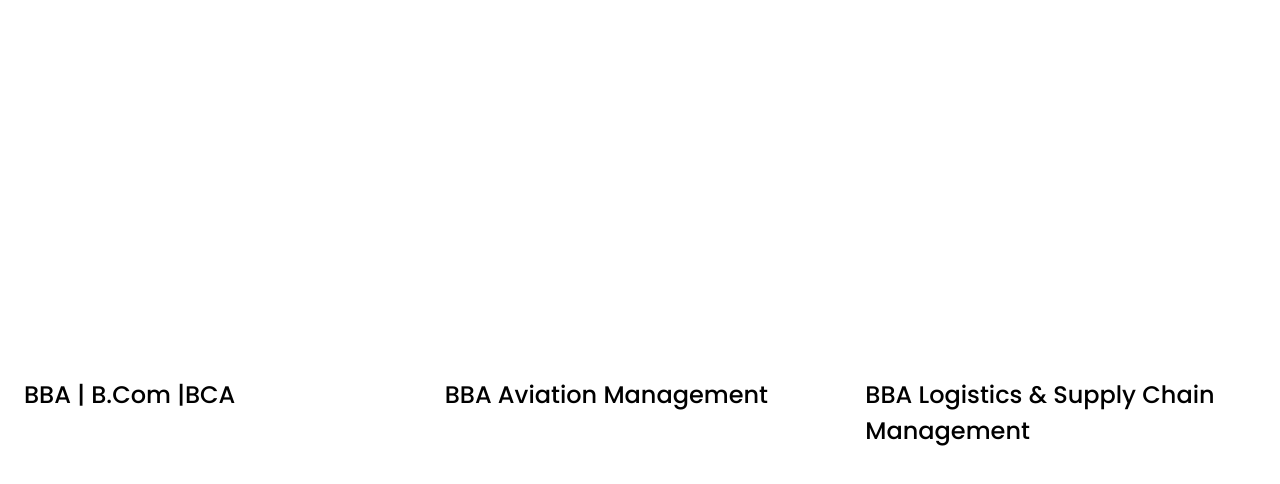
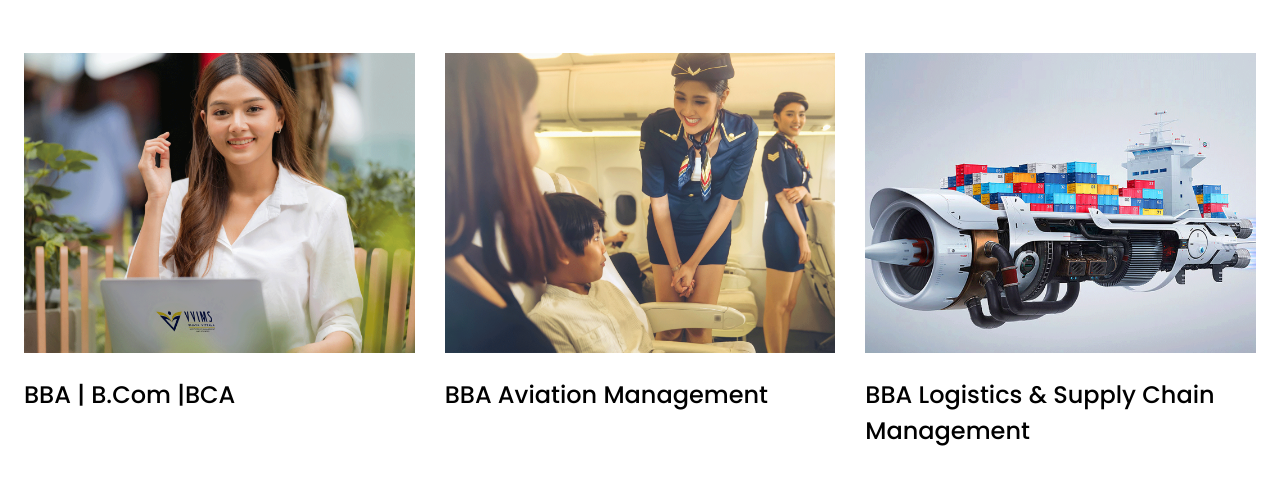
Before and after one commit to VVIMS/vvims.github.io, a plain HTML site: page courses.html in a window 1280 px wide. Shown: the part 728-1212 px from the top of the page. Drawn offline with Linux system fonts and the light colour scheme; some packages are replaced by stand-ins of ours; no server answers; files whose address does not match are found by name.

Commit message:
some image updates

```diff
--- a/courses.html
+++ b/courses.html
@@ -122,7 +122,7 @@
         <div class="row no-gutters slider-text align-items-center justify-content-center">
           <div class="col-md-9 ftco-animate text-center">
             <h1 class="mb-2 bread">Courses</h1>
-            <p class="breadcrumbs"><span class="mr-2"><a href="index.html">Home <i class="ion-ios-arrow-forward"></i></a></span> <span>Courses <i class="ion-ios-arrow-forward"></i></span></p>
+            <p class="breadcrumbs"><span class="mr-2"><a href="/index.html">Home <i class="ion-ios-arrow-forward"></i></a></span> <span>Courses <i class="ion-ios-arrow-forward"></i></span></p>
           </div>
         </div>
       </div>
@@ -140,7 +140,7 @@
 			<div class="col-md-4 course ftco-animate">
 			  <div
 				class="img"
-				style="background-image: url('./images/be.png')"
+				style="background-image: url('./images/BA.png')"
 			  ></div>
 			  <div class="text pt-4">
 				<h3><a href="#">BBA | B.Com |BCA</a></h3>
@@ -149,7 +149,7 @@
 			<div class="col-md-4 course ftco-animate">
 			  <div
 				class="img"
-				style="background-image: url('./images/dip.png')"
+				style="background-image: url('./images/BBA.png')"
 			  ></div>
 			  <div class="text pt-4">
 				<h3><a href="#">BBA Aviation Management</a></h3>
@@ -159,7 +159,7 @@
 			<div class="col-md-4 course ftco-animate">
 			  <div
 				class="img"
-				style="background-image: url('./images/mtech.png')"
+				style="background-image: url('./images/BBA-AVAITION-WITH-LOGI.png')"
 			  ></div>
 			  <div class="text pt-4">
 				<h3><a href="#">BBA Logistics & Supply Chain Management</a></h3>
```
